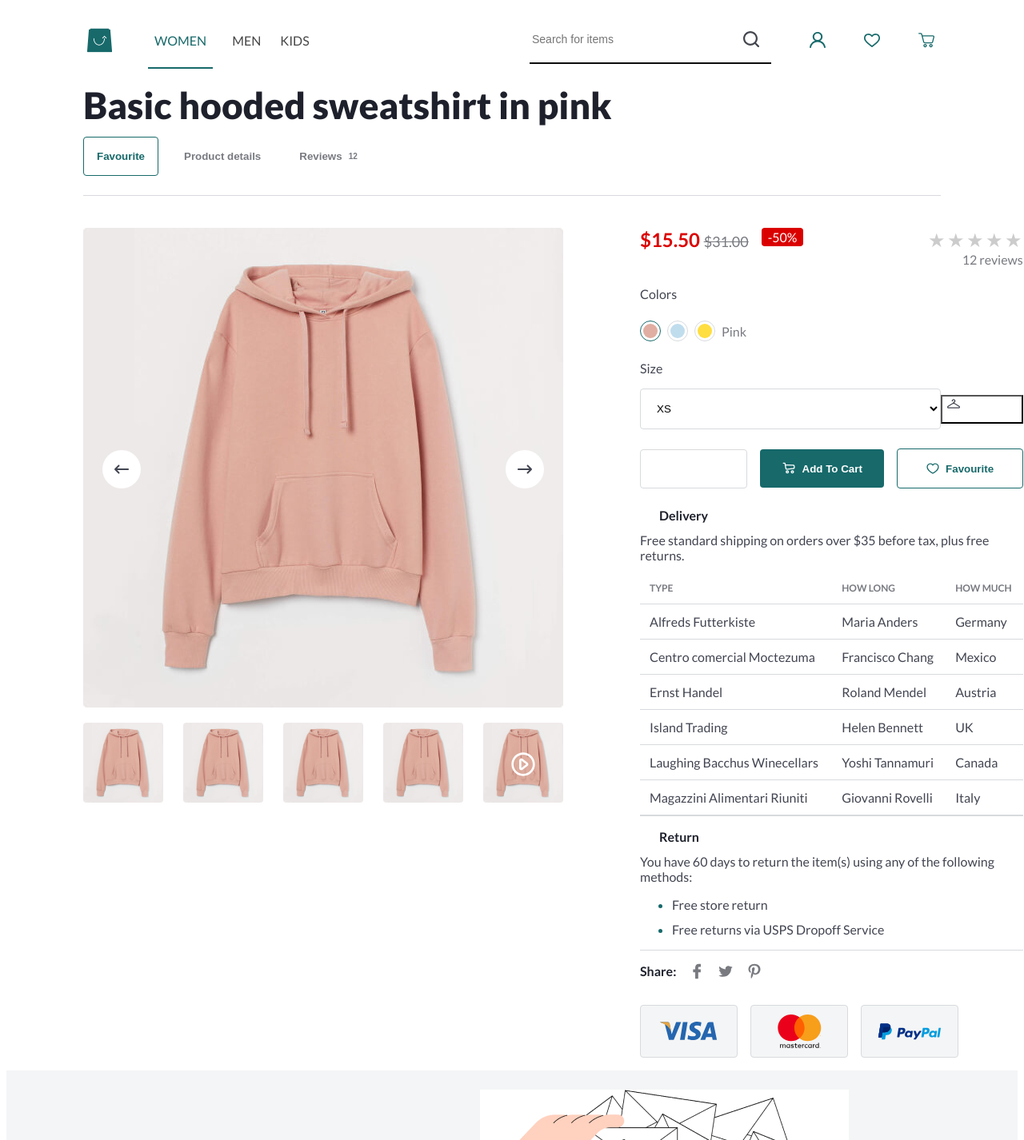
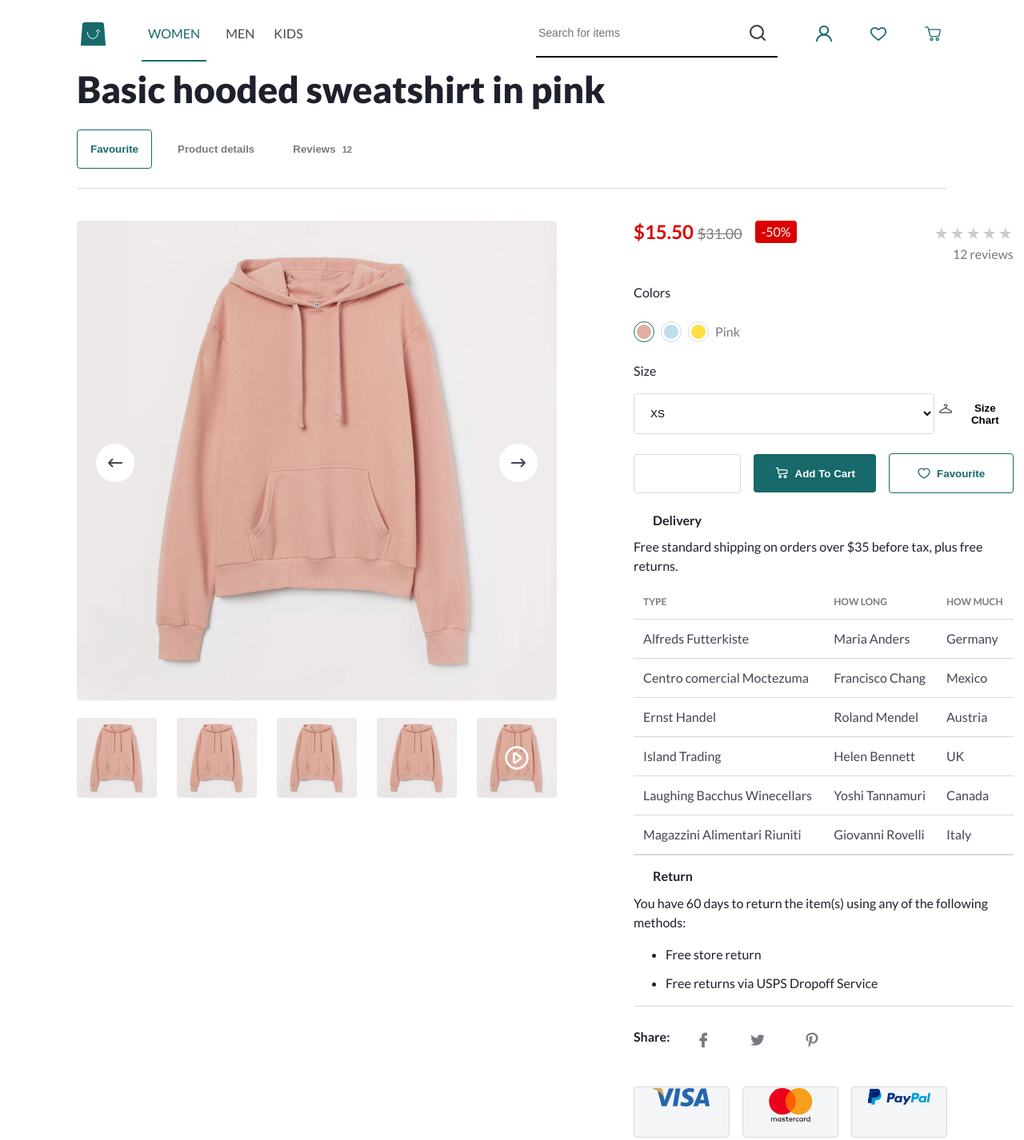
Before and after one commit to arun-2hats/Product-View-Page, a website: page index.html in a window 1280 px wide. Shown: the top 1426 px of the page at 80% size. Drawn offline with Linux system fonts and the light colour scheme.

Commit message:
added typography scss configs, and updated aria-label and tabindex in html

```diff
--- a/index.html
+++ b/index.html
@@ -19,23 +19,23 @@
     <header>
         <nav>
             <div class="left-section">
-                <img src="./assets/logo transparent.svg" alt="site-logo">
+                <img width="41" height="41" src="./assets/logo transparent.svg" alt="site-logo">
                 <ul>
-                    <li><a tabindex="0" class="link active-link " href="#">WOMEN</a></li>
-                    <li><a tabindex="1" class="link" href="#">MEN</a></li>
-                    <li><a tabindex="2" class="link" href="#">KIDS</a></li>
+                    <li><a tabindex="1" class="link active-link " href="#">WOMEN</a></li>
+                    <li><a tabindex="2" class="link" href="#">MEN</a></li>
+                    <li><a tabindex="3" class="link" href="#">KIDS</a></li>
                 </ul>
             </div>
             <div class="right-section">
                 <div class="search-container">
-                    <input tabindex="3"  aria-label="Search Item" placeholder="Search for items" class="search-input" type="text">
-                    <button tabindex="4"  aria-label="Search Item" class="btn icon-btn" ><img src="./assets/Search.svg" alt=""></button>
+                    <input tabindex="4"  aria-label="Search Item" placeholder="Search for items" class="search-input" type="text">
+                    <button tabindex="5"  aria-label="Search Item" class="btn icon-btn" ><img width="20" height="20" src="./assets/Search.svg" alt=""></button>
                 </div>
                 <div class="icon-links">
                     <ul>
-                        <li><a tabindex="5" aria-label="Account" class="icon-link" href=""><img width="20" height="20" src="./assets/Account.svg" alt=""></a></li>
-                        <li><a tabindex="6" aria-label="Whishlist" class="icon-link" href=""><img width="20" height="20" src="./assets/Outline.svg" alt=""></a></li>
-                        <li><a tabindex="7" aria-label="Cart" class="icon-link" href=""><img width="20" height="20" src="./assets/Empty Cart.svg" alt=""></a></li>
+                        <li><a tabindex="6" aria-label="Account" class="icon-link" href=""><img width="20" height="20" src="./assets/Account.svg" alt=""></a></li>
+                        <li><a tabindex="7" aria-label="Whishlist" class="icon-link" href=""><img width="20" height="20" src="./assets/Outline.svg" alt=""></a></li>
+                        <li><a tabindex="8" aria-label="Cart" class="icon-link" href=""><img width="20" height="20" src="./assets/Empty Cart.svg" alt=""></a></li>
                     </ul>
                 </div>
             </div>
@@ -47,11 +47,11 @@
         <h1 class="lato-black">Basic hooded sweatshirt in pink</h1>
 
         <div class="tab-links">
-            <button tabindex="8" aria-label="Add to Favourite" class="active-tab-btn btn lato-bold">
+            <button tabindex="9" aria-label="Add to Favourite" class="active-tab-btn btn lato-bold">
                 Favourite</button>
-            <button tabindex="9" aria-label="Product Details" class="tab-btn btn lato-bold">
+            <button tabindex="10" aria-label="Product Details" class="tab-btn btn lato-bold">
                 Product details</button>
-                <button tabindex="10" aria-label="Reviews" class="tab-btn btn lato-bold">
+                <button tabindex="11" aria-label="Reviews" class="tab-btn btn lato-bold">
                     Reviews<sup >12</sup ></button>
         </div>
 
@@ -62,20 +62,22 @@
 
                     <img src="./assets/product-image1.jpg" height="600" width="600" alt="">
                     <div class="slider-navs">
-                        <button aria-label="Previous" class="btn icon-btn" ><img src="./assets/Left.svg" alt=""></button>
-                        <button aria-label="Next" class="btn icon-btn"><img src="./assets/Right.svg" alt=""></button>
+                        <button tabindex="12" aria-label="Previous" class="btn icon-btn" ><img src="./assets/Left.svg" alt=""></button>
+                        <button tabindex="13" aria-label="Next" class="btn icon-btn"><img src="./assets/Right.svg" alt=""></button>
                     </div>
                 </div>
                 <div class="preview-imgs">
-                    <img src="./assets/product-image1.jpg" height="100" width="100" alt="">
-                    <img src="./assets/product-image1.jpg" height="100" width="100" alt="">
-                    <img src="./assets/product-image1.jpg" height="100" width="100" alt="">
-                    <img src="./assets/product-image1.jpg" height="100" width="100" alt="">
+                    <button tabindex="14" class="btn img-button"><img src="./assets/product-image1.jpg" height="100" width="100" alt=""></button>
+                    <button tabindex="15" class="btn img-button"><img src="./assets/product-image1.jpg" height="100" width="100" alt=""></button>
+                    <button tabindex="16" class="btn img-button"><img src="./assets/product-image1.jpg" height="100" width="100" alt=""></button>
+                    <button tabindex="17" class="btn img-button"><img src="./assets/product-image1.jpg" height="100" width="100" alt=""></button>
+
                     <div class="video-thumbnail">
-                        <img class src="./assets/product-image1.jpg" height="100" width="100" alt="">
-                        <div class="overlay">
-                            <img src="./assets/Play.svg" alt="">
-                        </div>
+                        <button tabindex="18" class="btn img-button"><img class src="./assets/product-image1.jpg" height="100" width="100" alt="">
+                            <div class="overlay">
+                                <img src="./assets/Play.svg" alt="">
+                            </div></button>
+
                     </div>
                 </div>
             </div>
@@ -84,7 +86,7 @@
             <div class="product-meta-data">
                 <div class="price-and-review">
                     <div class="price">
-                        <h4>$15.50 <span class="lato-regular">$31.00</span></h4>
+                        <h3>$15.50 <span class="lato-regular">$31.00</span></h4>
                         <div class="percentage-tag">-50%</div>
                     </div>
 
@@ -108,15 +110,15 @@
                 <div class="product-color-varient">
                     <p class="p-secondary">Colors</p>
                     <div class="color-palette">
-                        <div class="picker active-picker">
+                        <button tabindex="19" class="picker active-picker color-btn">
                             <div class="color"></div>
-                        </div>
-                        <div class="picker ">
+                        </button>
+                        <button tabindex="20" class="picker color-btn">
                             <div class="color"></div>
-                        </div>
-                        <div class="picker ">
+                        </button>
+                        <button tabindex="21" class="picker color-btn">
                             <div class="color"></div>
-                        </div>
+                        </button>
                         <p class="p-tertiary">Pink</p>
                     </div>
                 </div>
@@ -131,7 +133,7 @@
                             <option value="MD">MD</option>
                             <option value="LG">LG</option>
                         </select>
-                        <button aria-label="Size Chart" class="ghost-btn lato-bold p-secondary">
+                        <button tabindex="22"  aria-label="Size Chart" class="ghost-btn lato-bold">
                             <span><img src="./assets/hanger.svg" alt=""> </span> Size Chart
                         </button>
                     </div>
@@ -142,11 +144,11 @@
                     <!-- Quantity Input -->
                      <input class="input input-number" type="number" />
                     <!-- Add to Cart -->
-                     <button aria-label="Add to Cart" class="primary-btn btn lato-bold">
+                     <button tabindex="23"  aria-label="Add to Cart" class="primary-btn btn lato-bold">
                         <img src="./assets/Cart.svg" alt="">
                         Add To Cart</button>
                     <!-- Favourite -->
-                     <button aria-label="Add to Favourite" class="secondary-btn btn lato-bold">
+                     <button tabindex="24" aria-label="Add to Favourite" class="secondary-btn btn lato-bold">
                         <img src="./assets/outline.svg" alt="">
                         Favourite</button>
                 </div>
@@ -206,21 +208,21 @@
 
                     <div class="share-links">
                         <h6 class="lato-bold">Share: </h6>
-                        <img src="./assets/Facebook.svg" alt="">
-                        <img src="./assets/Twitter.svg" alt="">
-                        <img src="./assets/pinterest.svg" alt="">
+                        <button class="btn ghost-btn" tabindex="25" aria-label="Facebook"><img src="./assets/Facebook.svg" alt=""></button>
+                        <button class="btn ghost-btn" tabindex="26" aria-label="Facebook"><img src="./assets/Twitter.svg" alt=""></button>
+                        <button class="btn ghost-btn" tabindex="27" aria-label="Facebook"><img src="./assets/pinterest.svg" alt=""></button>
                     </div>
 
                     <div class="payment-options">
-                        <div class="payment-container">
+                        <button tabindex="28" class="payment-container">
                             <img src="./assets/visa.svg" alt="">
-                        </div>
-                        <div class="payment-container">
+                        </button>
+                        <button tabindex="29" class="payment-container">
                             <img src="./assets/master-card.svg" alt="">
-                        </div>
-                        <div class="payment-container">
+                        </button>
+                        <button tabindex="30" class="payment-container">
                             <img src="./assets/pay-pal.svg" alt="">
-                        </div>
+                        </button>
                     </div>
                 </div>
             </div>
@@ -228,12 +230,12 @@
 
     </section>
 
-    <section class="subscirbe-section">
+    <!-- <section class="subscirbe-section">
         <div class="left-section">
             <h2 class="lato-black h1">Subscribe for updates</h2>
             <p class="p-medium ">Subscribe for exclusive early sale access and new arrivals.</p>
         </div>
         <img src="./assets/section2-img.jpg" height="416" width="461" alt="subscribe letter illustration">
-    </section>
+    </section> -->
 </body>
 </html>
--- a/sass/_product-data.scss
+++ b/sass/_product-data.scss
@@ -12,7 +12,7 @@
             align-items: start;
             justify-content: center;
 
-            h4{
+            h3{
                 color: $red;
 
                 span{
@@ -51,8 +51,8 @@
             gap: 8px;
             flex-direction: row;
             .picker{
-                width: 24px;
-                height: 24px;
+                width: 26px;
+                height: 26px;
                 border: 1px solid $border-color-default;
                 border-radius: $border-radius-full;
                 display: grid;
@@ -78,6 +78,10 @@
 
             .active-picker{
                 border: 1px solid $primary-color;
+            }
+
+            p{
+                color: $text-tertiary-color;
             }
         }
 
@@ -136,6 +140,7 @@
             display: flex;
             flex-direction: row;
             gap: 16px;
+            align-items: center;
         }
 
         .payment-options{
--- a/sass/_rating.scss
+++ b/sass/_rating.scss
@@ -2,14 +2,14 @@
 .rating{
     text-align: end;
 
-    // p{
-    //     color: $text-tertiary-color;
-    // }
+    p{
+        color: $text-tertiary-color;
+    }
 }
 .star-rating {
     display:flex;
     flex-direction: row-reverse;
-    font-size:1.5em;
+    font-size: 1.25rem;
     justify-content:space-around;
     text-align:center;
     width:5em;
--- /dev/null
+++ b/sass/_typography.scss
@@ -0,0 +1,107 @@
+// 1. Variables
+// Define font families, sizes, and weights
+$font-primary:  "Lato", serif;
+$font-secondary: 'Playfair Display', serif;
+
+$font-size-base: 1rem; // Base font size
+$line-height-base: 1.5;
+
+$font-weight-light: 100;
+$font-weight-extra-light: 300;
+$font-weight-regular: 400;
+$font-weight-bold: 700;
+$font-weight-black: 900;
+
+$heading-color: #333;
+
+// 2. Base Typography
+body {
+  font-family: $font-primary;
+  font-size: $font-size-base;
+  line-height: $line-height-base;
+  color: $text-primary-color;
+  margin: 0;
+  padding: 0;
+}
+
+// 3. Headings
+h1, h2, h3, h4, h5, h6 {
+  font-family: $font-primary;
+  margin: 0 0 0.5em;
+  line-height: 1.2;
+}
+
+h1, .h1 {
+  font-size: 2.875rem;
+  font-weight: $font-weight-black;
+}
+
+h2 {
+  font-size: 2rem;
+  font-weight: $font-weight-bold;
+}
+
+h3 {
+  font-size: 1.5rem;
+  font-weight: $font-weight-bold;
+}
+
+h4 {
+  font-size: 1.5rem;
+  font-weight: $font-weight-regular;
+}
+
+h5 {
+  font-size: 1.15rem;
+  font-weight: $font-weight-light;
+}
+
+h6 {
+  font-size: 1rem;
+  font-weight: $font-weight-light;
+}
+
+// 4. Paragraphs
+p {
+  margin: 0 0 0;
+  font-size: 1rem;
+  line-height: $line-height-base;
+}
+
+// 5. Links
+a {
+  color: $heading-color;
+  text-decoration: none;
+  transition: color 0.3s ease;
+
+  &:hover,
+  &:focus {
+    // color: darken($heading-color, 10%);
+    text-decoration: underline;
+  }
+}
+
+// 6. Utilities
+.text-center {
+  text-align: center;
+}
+
+.text-left {
+  text-align: left;
+}
+
+.text-right {
+  text-align: right;
+}
+
+.text-uppercase {
+  text-transform: uppercase;
+}
+
+.text-lowercase {
+  text-transform: lowercase;
+}
+
+.text-capitalize {
+  text-transform: capitalize;
+}
--- a/sass/_variables.scss
+++ b/sass/_variables.scss
@@ -12,8 +12,8 @@ $surface-bg1: #F4F5F6;
 $button-hover-bg: #0000000b;
 
 // Link
+$default-link-color: #464646;
 $link-hover: #0c0c0c;
-$default-link-color: #464646;
 $icon-link-hover-color: #17696a3f;
 
 // Border radius
--- a/sass/style.scss
+++ b/sass/style.scss
@@ -8,56 +8,57 @@
 @import './product-data';
 @import './tab-links';
 @import './subscribe-section';
+@import './typography';
 
-body{
-    color: $primary-color;
-    font-family: "Lato", serif;
-}
+// body{
+//     // color: $primary-color;
+//     font-family: "Lato", serif;
+// }
 
-// Typography
+// // Typography
 
-h1, .h1{
-    font-size: 46px;
-    color: $text-primary-color;
-    margin: 12px 0;
-}
+// h1, .h1{
+//     font-size: 46px;
+//     color: $text-primary-color;
+//     margin: 12px 0;
+// }
 
-h4{
-    font-size: 24px;
-    margin: 0;
-}
+// h4{
+//     font-size: 24px;
+//     margin: 0;
+// }
 
-h6{
-    font-size: 16px;
-    margin: 0;
-    color: $text-primary-color;
-}
+// h6{
+//     font-size: 16px;
+//     margin: 0;
+//     color: $text-primary-color;
+// }
 
-p{
-    font-size: $base-font-size;
-    margin: 0px;
-    color: $text-secondary-color;
-}
+// p{
+//     font-size: $base-font-size;
+//     margin: 0px;
+//     color: $text-secondary-color;
+// }
 
-.p-secondary{
-    color: $text-secondary-color;
-}
+// .p-secondary{
+//     color: $text-secondary-color;
+// }
 
-.p-tertiary{
-    color: $text-tertiary-color;
-}
+// .p-tertiary{
+//     color: $text-tertiary-color;
+// }
 
-.p-medium{
-    font-size: $md-font-size;
-}
+// .p-medium{
+//     font-size: $md-font-size;
+// }
 
-a{
-    text-decoration: none;
-}
+// a{
+//     text-decoration: none;
+// }
 
-sup{
-    font-size: $xs-font-size;
-}
+// sup{
+//     font-size: $xs-font-size;
+// }
 
 table{
     color: $text-secondary-color;
@@ -117,8 +118,8 @@ select {
     border-radius: $border-radius-base;
     border: none;
     cursor: pointer;
-    outline: none;
-    outline: none;
+    // outline: none;
+    // outline: none;
     padding: 16px 16px;
 
     &:hover{
@@ -145,9 +146,9 @@ select {
 .ghost-btn{
     background: none;
     // outline: none;
-    // border: none;
+    border: none;
     cursor: pointer;
-    color: $text-light;
+    // color: $text-light;
 }
 
 .tab-btn{
@@ -163,6 +164,15 @@ select {
     width: 48px;
 }
 
+.img-button{
+    padding: 0;
+}
+
+.color-btn{
+    padding: 0px;
+    background-color: none;
+    background: none;
+}
 
 section{
     padding: 0px 96px;
```
Also changed, not shown: styles.css, 1 other file.
